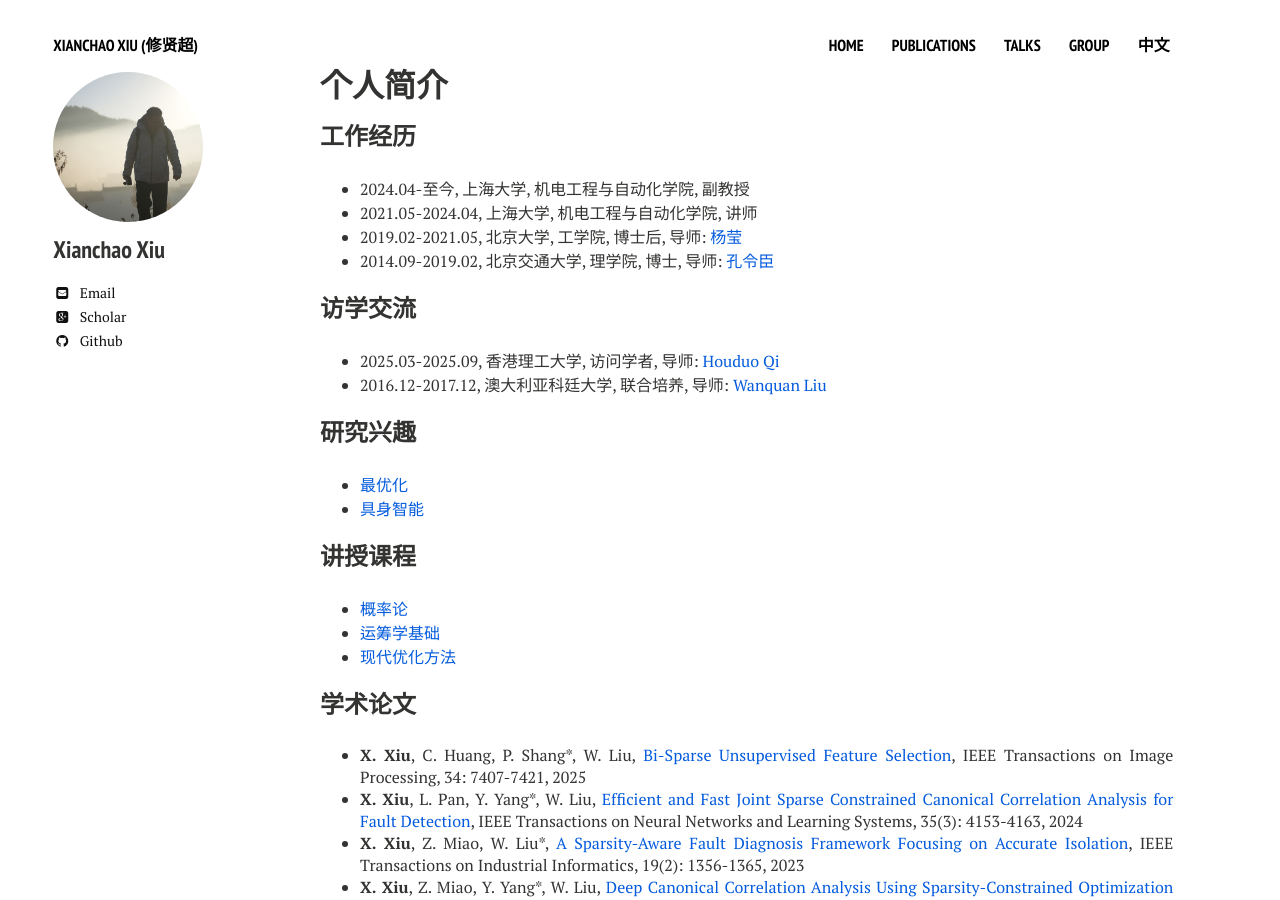
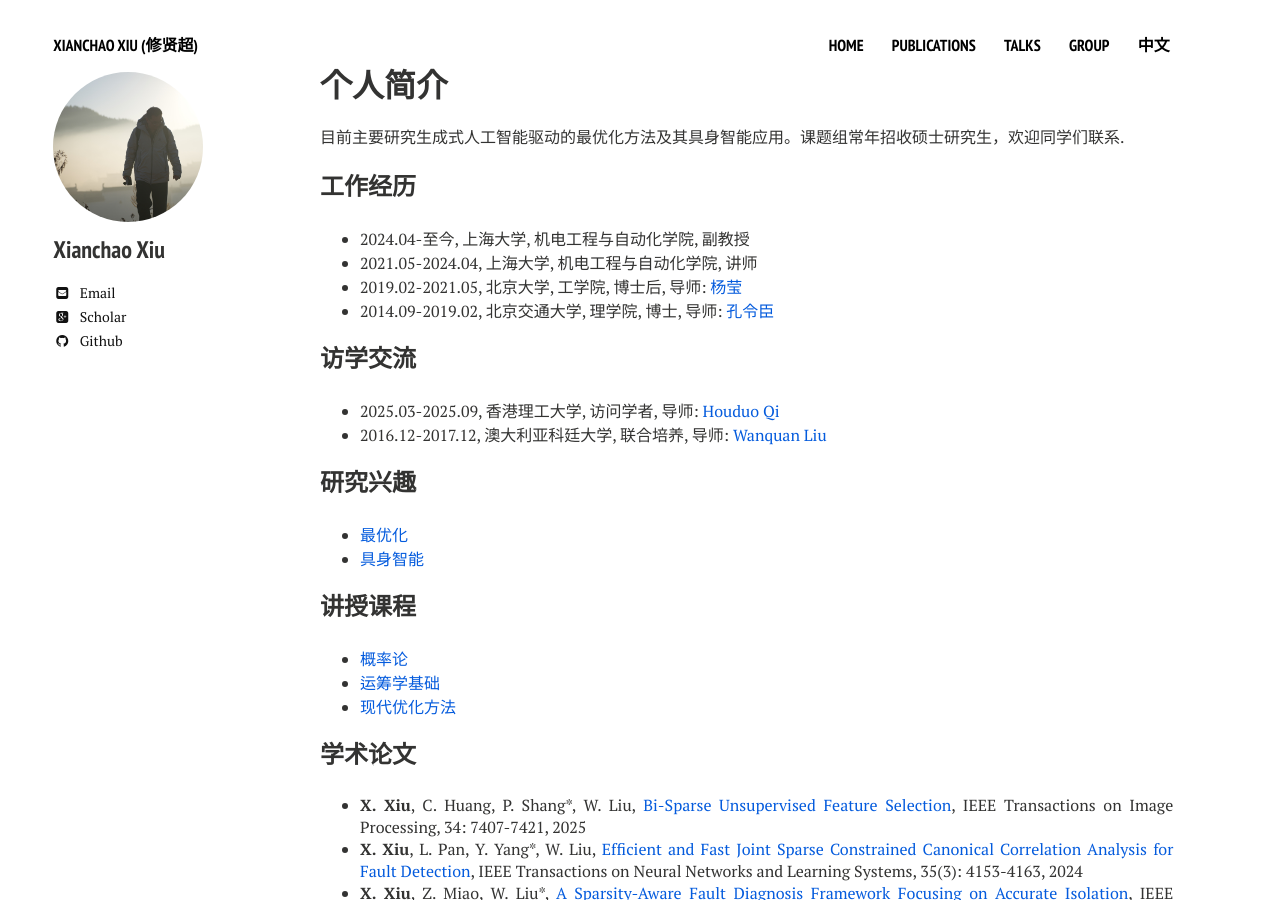
Before and after one commit to xianchaoxiu/xianchaoxiu.github.io, a Jekyll site: the page built from chinese/index.md, in a window 1280 px wide and 900 px high. Built offline with Jekyll 4.4.1, drawn with Linux system fonts in a browser that asks for light colours; nearby versions of some CDN libraries.

Commit message:
Update index.md

```diff
--- a/chinese/index.md
+++ b/chinese/index.md
@@ -7,7 +7,7 @@ comments: false
 share: false
 ---
 
-
+目前主要研究生成式人工智能驱动的最优化方法及其具身智能应用。课题组常年招收硕士研究生，欢迎同学们联系.
 
 ### 工作经历
 * 2024.04-至今, 上海大学, 机电工程与自动化学院, 副教授 <br>
@@ -24,6 +24,7 @@ share: false
 ### 研究兴趣
 * <a href="https://xianchaoxiu.github.io/chinese/research/OPT/" class="textlink" target="_blank"> 最优化 </a><br>
 * <a href="https://xianchaoxiu.github.io/chinese/research/EAI/" class="textlink" target="_blank"> 具身智能 </a><br>
+
 
 ### 讲授课程
 * <a href="https://xianchaoxiu.github.io/chinese/course/PRO/" class="textlink" target="_blank">  概率论 </a><br>
```
